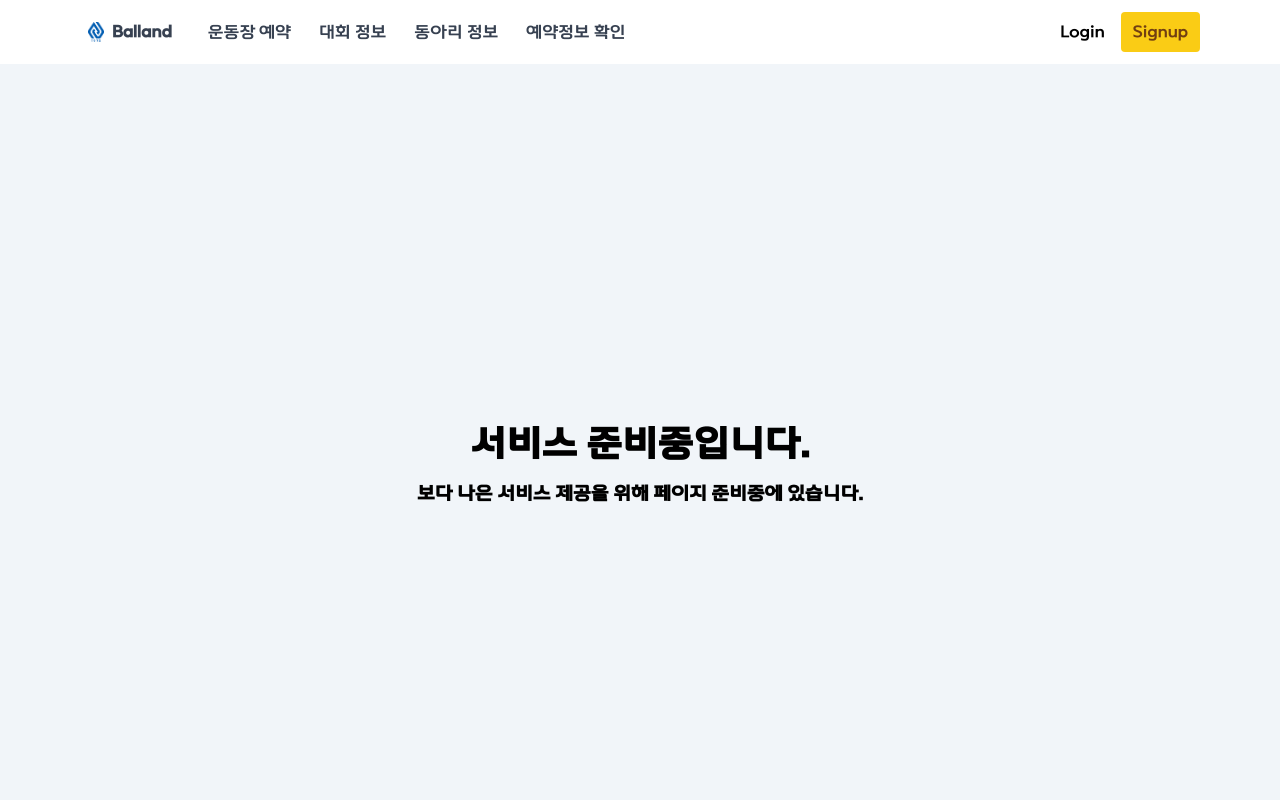
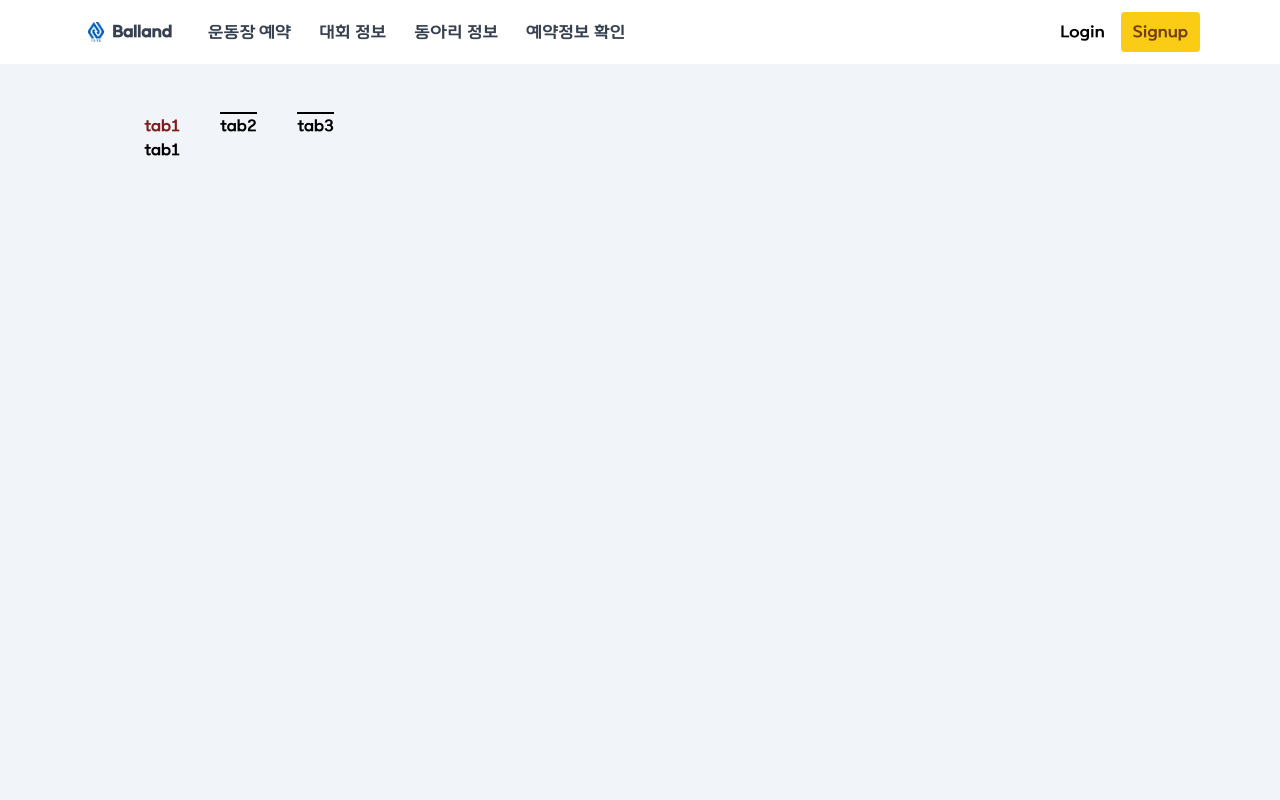
Before and after one commit to Ballandd/Balland_Web, a Next.js app in the folder balland/: page /checkreservation in a window 1280 px wide. Shown: the top 800 px of the page. Built offline with nearby package versions, Linux system fonts and the light colour scheme; no server answers; some icons are missing; a web font is replaced by a local one.

Commit message:
ADD: 상단 tab 구현 중

```diff
--- a/balland/components/CompetitionInformation.tsx
+++ b/balland/components/CompetitionInformation.tsx
@@ -11,38 +11,55 @@ export interface CompetitionInformationProps {
 
 const CompetitionInformation = (props: CompetitionInformationProps) => {
   const isStatus = props.status
-  const prize_unit = props.prize.toString().replace(/\B(?=(\d{3})+(?!\d))/g, ',')
+  const prize_unit = props.prize
+    .toString()
+    .replace(/\B(?=(\d{3})+(?!\d))/g, ",")
 
   return (
     <div className="sticky xs:w-[300px] s:w-[350px] h-[140px] xxs:h-[140px] xs:h-[150px] s:h-[190px] rounded border-2 bg-white">
       <div className="mt-5 ml-5 mr-5">
         <div className="flex flex-row">
-          <div className="w-32 flex flex-col">
-            <img className="h-20 w-20 xs:h-20 xs:w-20 s:h-28 s:w-28 m-auto" src={`${process.env.IMAGE_URL}/Logo/${props.picture}.png`} />
+          <div className="flex flex-col w-32">
+            <img
+              className="w-20 h-20 m-auto xs:h-20 xs:w-20 s:h-28 s:w-28"
+              src={`${process.env.IMAGE_URL}/Logo/${props.picture}.png`}
+            />
             {isStatus === 2 ? (
-              <div className="xxs:mt-1 xs:mt-3 border rounded border-sky-600">
-                <h2 className="text-center text-sky-700 text-[10px] xxs:text-xs xs:text-base s:text-lg">진행중</h2>
+              <div className="border rounded xxs:mt-1 xs:mt-3 border-sky-600">
+                <h2 className="text-center text-sky-700 text-[10px] xxs:text-xs xs:text-base s:text-lg">
+                  진행중
+                </h2>
               </div>
             ) : isStatus === 3 ? (
-              <div className="xxs:mt-1 xs:mt-3 border rounded border-red-600">
-                <h2 className="text-center text-red-600 text-[10px] xxs:text-xs xs:text-base s:text-lg">진행완료</h2>
+              <div className="border border-red-600 rounded xxs:mt-1 xs:mt-3">
+                <h2 className="text-center text-red-600 text-[10px] xxs:text-xs xs:text-base s:text-lg">
+                  진행완료
+                </h2>
               </div>
             ) : (
-              <div className="xxs:mt-1 xs:mt-3 border rounded border-green-600">
-                <h2 className="text-center text-green-600 text-[10px] xxs:text-xs xs:text-base s:text-lg">진행예정</h2>
+              <div className="border border-green-600 rounded xxs:mt-1 xs:mt-3">
+                <h2 className="text-center text-green-600 text-[10px] xxs:text-xs xs:text-base s:text-lg">
+                  진행예정
+                </h2>
               </div>
             )}
           </div>
           <div>
-            <div className="divide-y-2 divide-solid divide-black">
-              <h2 className=" ml-5 left-9 top-5 font-mono text-left text-xs xxs:text-sm xs:text-base s:text-lg font-bold">
+            <div className="divide-y-2 divide-black divide-solid">
+              <h2 className="ml-5 font-mono text-xs font-bold text-left left-9 top-5 xxs:text-sm xs:text-base s:text-lg">
                 {props.name}
               </h2>
-              <div className="h-full flex flex-col mt-1 ml-5 ">
+              <div className="flex flex-col h-full mt-1 ml-5 ">
                 <div className="flex flex-row mt-1 xxs:mt-2 s:mt-3 left-9 top-5 ">
                   <Icon icon="material-symbols:calendar-today" width="15" />
                   <h2 className="ml-2 font-mono text-left text-[4px] xxs:text-[6px] xs:text-[6px] s:text-xs">
-                    {props.period.slice(5,7)+"/"+props.period.slice(8,10)+" ~ "+props.period.slice(18,20)+"/"+props.period.slice(21,23)}
+                    {props.period.slice(5, 7) +
+                      "/" +
+                      props.period.slice(8, 10) +
+                      " ~ " +
+                      props.period.slice(18, 20) +
+                      "/" +
+                      props.period.slice(21, 23)}
                   </h2>
                 </div>
                 <div className="flex flex-row mt-1 xxs:mt-2 s:mt-3 left-9 top-5 ">
--- a/balland/package.json
+++ b/balland/package.json
@@ -23,7 +23,7 @@
     "moment": "^2.29.4",
     "mongodb": "^5.1.0",
     "next": "latest",
-    "next-auth": "^4.19.2",
+    "next-auth": "^4.22.1",
     "next-connect": "^0.13.0",
     "next-images": "^1.8.4",
     "react": "18.2.0",
--- a/balland/pages/checkreservation/index.jsx
+++ b/balland/pages/checkreservation/index.jsx
@@ -1,18 +1,44 @@
 import Head from "next/head"
 import Link from "next/link"
 import WaitingService from "../../components/WaitingService.tsx"
-
+import { useState } from "react"
 
 export default function Reservation() {
+  const [currentTab, setCurrentTab] = useState(0)
+
+  const tabMenu = [
+    { title: "tab1", content: <div>tab1</div> },
+    { title: "tab2", content: <div>tab2</div> },
+    { title: "tab3", content: <div>tab3</div> },
+  ]
   return (
     <div>
       <Head>
         <title>Reservation Main</title>
         <link rel="icon" href="/AU.png" />
       </Head>
-      <div className = "h-screen">
-        <WaitingService />
+      <div className="h-screen">
+        <div className="divide-y-2 divide-black divide-solid">
+          {tabMenu.map((item, index) => {
+            return (
+              <button
+                key={index}
+                className={`${
+                  currentTab === index ? "text-red-900" : ""
+                } mr-10`}
+                onClick={() => {
+                  setCurrentTab(index)
+                }}
+              >
+                {item.title}
+              </button>
+            )
+          })}
+        </div>
+        <div>{tabMenu[currentTab].content}</div>
       </div>
     </div>
   )
 }
+
+//
```
Also changed, not shown: 1 other file (tests, documents, lock files or other folders).
